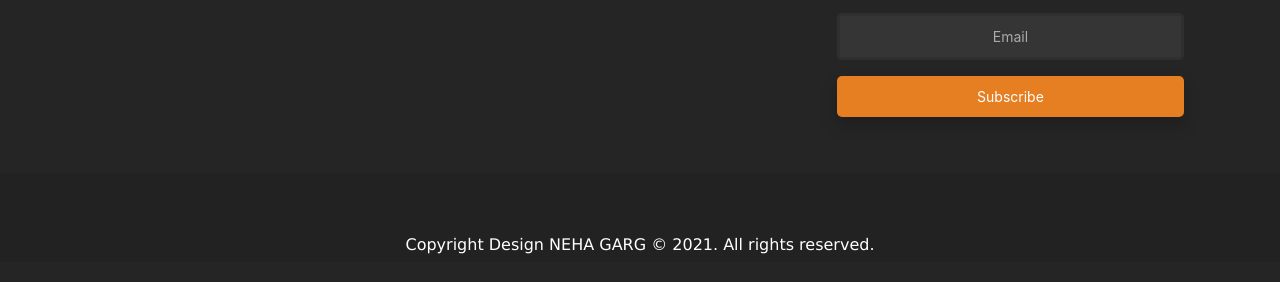
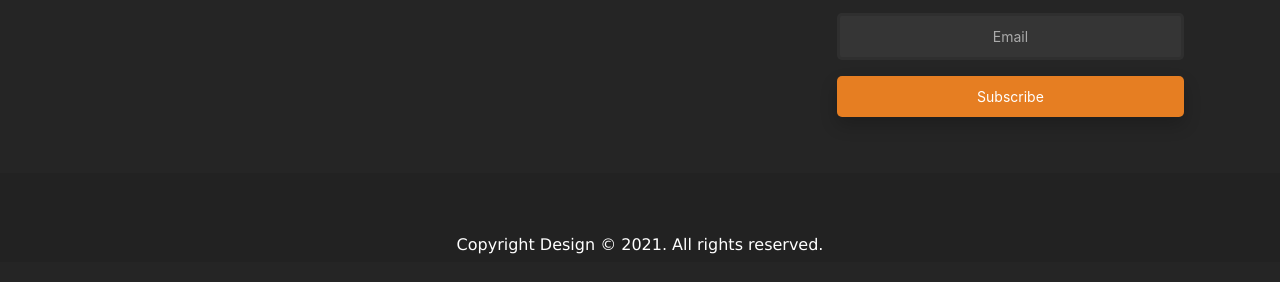
Before and after one commit to neha0123/Website-Task, a plain HTML site: page index.html in a window 1280 px wide. Shown: the part 1595-1877 px from the top of the page. Drawn offline with nearby package versions, Linux system fonts and the light colour scheme.

Commit message:
Update index.html

```diff
--- a/index.html
+++ b/index.html
@@ -198,7 +198,7 @@ DBPGLOBAL</p>
         <div class="container">
         <div class="row">
         <div class="col-md-12 text-center">
-        <p>Copyright Design NEHA GARG © 2021. All rights reserved.</p>
+        <p>Copyright Design © 2021. All rights reserved.</p>
         </div>
         </div>
         </div>
```
